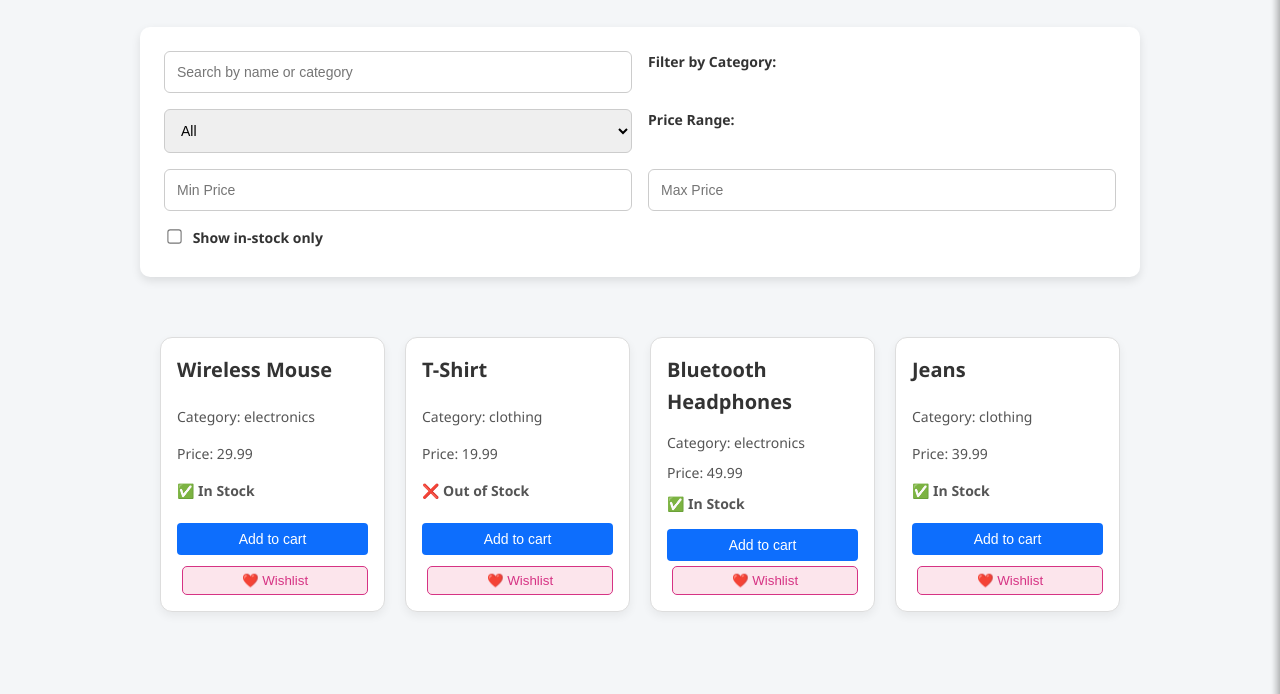
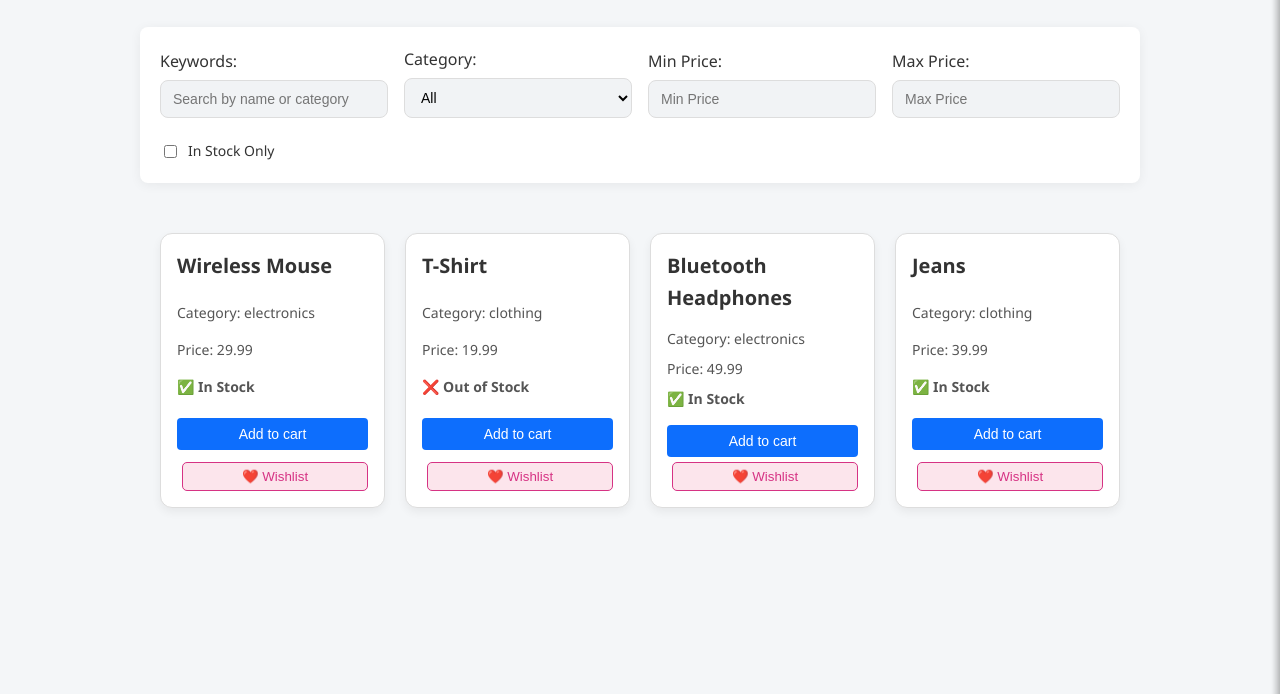
Before and after one commit to mensonsundash/e-commerce, a plain HTML site: page index.html in a window 1280 px wide. Shown: the part 106-800 px from the top of the page. Drawn offline with Linux system fonts and the light colour scheme.

Commit message:
Fixing filters styling

```diff
--- a/index.html
+++ b/index.html
@@ -10,24 +10,37 @@
     <h1>🛍️ Product Catalog</h1>
 
     <div class="filters">
+        <div class="filter-group">
+            <label for="categoryFilter">Keywords:</label>
             <input type="text" id="searchInput" class="search-input" placeholder="Search by name or category"/>
+        </div>
 
-        <label for="categoryFilter">Filter by Category:</label>
+        <div class="filter-group">
+            <label for="categoryFilter">Category:</label>
             <select id="categoryFilter">
                 <option value="">All</option>
                 <option value="electronics">Electronics</option>
                 <option value="clothing">Clothing</option>
                 <option value="outdoor">Outdoor</option>
             </select>
+        </div>
 
-        <label>Price Range:</label>
+        <div class="filter-group">
+            <label>Min Price:</label>
             <input type="number" id="minPrice" placeholder="Min Price" />
+        </div>
+        <div class="filter-group">
+            <label>Max Price:</label>
             <input type="number" id="maxPrice" placeholder="Max Price" />
+        </div>
 
+        <div class="filter-group checkbox-group">
             <label>
                 <input type="checkbox" id="inStockOnly" />
-            Show in-stock only
+                In Stock Only
             </label>
+        </div>
+
     </div>
 
     <div id="productList" class="product-grid"></div>
--- a/script.js
+++ b/script.js
@@ -374,18 +374,11 @@ function renderWishlist(){
 }
 
 function removeFromWishlist(id) {
-    // const index = wishlist.findIndex( item => item.id === id);
-    // const wishlistName = wishlist[index].name;
 
-    // if(index > -1){
-    //     wishlist.splice(index, 1); //remove one item from index
-    //     if(wishlist.length === 0) {
-    //         clearWishlist();
-    //     }
-    //     localStorage.setItem('wishlist', JSON.stringify(wishlist));
-    //     alert(`${wishlistName} removed from wishlist.`);
-    // }
     wishlist = wishlist.filter(w => w.id !== id);
+    if(wishlist.length === 0) {
+            clearWishlist();
+        }
     localStorage.setItem("wishlist", JSON.stringify(wishlist));
     renderWishlist();
 }
--- a/style.css
+++ b/style.css
@@ -1,10 +1,10 @@
-:root {
+/* :root {
     --primary-color: #0d6efd;
     --background: #f4f6f8;
     --text-color: #333;
     --card-bg: #ffffff;
     --shadow: rgba(0, 0, 0, 0.1) 0px 4px 10px;
-}
+} */
 
 body {
     font-family: 'Segoe UI', Roboto, sans-serif;
@@ -23,7 +23,7 @@ h1 {
     font-size: 32px;
 }
 
-.filters {
+/* .filters {
     display: grid;
     gap: 16px;
     background-color: var(--card-bg);
@@ -59,11 +59,78 @@ select:focus {
 input[type="checkbox"] {
     transform: scale(1.1);
     margin-right: 8px;
+} */
+
+:root {
+  --bg: #ffffff;
+  --primary: #0d6efd;
+  --gray: #f1f3f5;
+  --text: #333;
+  --border: #ddd;
+  --radius: 8px;
+  --shadow: 0 2px 12px rgba(0, 0, 0, 0.06);
+
+  --primary-color: #0d6efd;
+  --background: #f4f6f8;
+  --text-color: #333;
+  --card-bg: #ffffff;
+  /* --shadow: rgba(0, 0, 0, 0.1) 0px 4px 10px; */
 }
 
-.search-input {
-  /* width: 100%; */
+.filters {
+  display: flex;
+  flex-wrap: wrap;
+  gap: 16px;
+  background-color: var(--bg);
+  padding: 20px;
+  border-radius: var(--radius);
+  box-shadow: var(--shadow);
+  margin-bottom: 30px;
+  align-items: flex-end;
 }
+
+/* Individual filter item */
+.filter-group {
+  display: flex;
+  flex-direction: column;
+  gap: 6px;
+  flex: 1 1 160px;
+}
+
+.filters input[type="text"],
+.filters input[type="number"],
+.filters select {
+  padding: 10px 12px;
+  font-size: 14px;
+  background-color: var(--gray);
+  border: 1px solid var(--border);
+  border-radius: var(--radius);
+  transition: all 0.3s ease;
+}
+
+.filters input:focus,
+.filters select:focus {
+  outline: none;
+  border-color: var(--primary);
+  box-shadow: 0 0 0 2px rgba(13, 110, 253, 0.15);
+}
+
+/* Checkbox group horizontal layout */
+.checkbox-group {
+  flex-direction: row;
+  align-items: center;
+  gap: 10px;
+  margin-top: 6px;
+}
+
+.checkbox-group label {
+  display: flex;
+  align-items: center;
+  gap: 8px;
+  font-size: 14px;
+}
+
+
 
 
 /* Product Listing and Cart Summary */
@@ -468,8 +535,20 @@ input[type="checkbox"] {
   background-color: #ddd;
 }
 
-@media (min-width: 768px) {
+/* @media (min-width: 768px) {
     .filters {
         grid-template-columns: 1fr 1fr;
     }
+} */
+
+/* Responsive tweaks */
+@media (max-width: 600px) {
+  .filters {
+    flex-direction: column;
+    gap: 14px;
+  }
+
+  .filter-group {
+    flex: 1 1 100%;
+  }
 }
```
Lines whose indentation alone changed are shown as unchanged.
